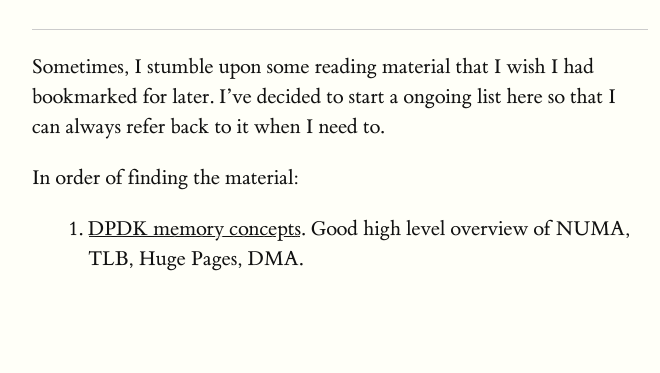
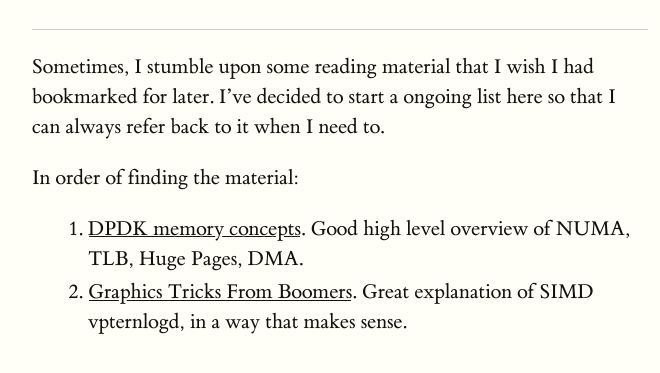
Before and after one commit to antholeole/blog, an Astro site: page /blog_directory/good_references in a window 1280 px wide. Shown: the part 255-628 px from the top of the page, without its empty margins (128-788 px from the left). Built offline with nearby package versions, Linux system fonts and the light colour scheme; Astro itself is replaced by a stand-in of ours; some packages are replaced by stand-ins of ours.

Commit message:
add blitter tricks ref

```diff
--- a/src/content/blog/good_references.md
+++ b/src/content/blog/good_references.md
@@ -9,3 +9,4 @@ Sometimes, I stumble upon some reading material that I wish I had bookmarked for
 In order of finding the material:
 
 1. [DPDK memory concepts](https://www.dpdk.org/memory-in-dpdk-part-1-general-concepts/). Good high level overview of NUMA, TLB, Huge Pages, DMA.
+2. [Graphics Tricks From Boomers](https://arnaud-carre.github.io/2024-10-06-vpternlogd/). Great explanation of SIMD vpternlogd, in a way that makes sense.
```
